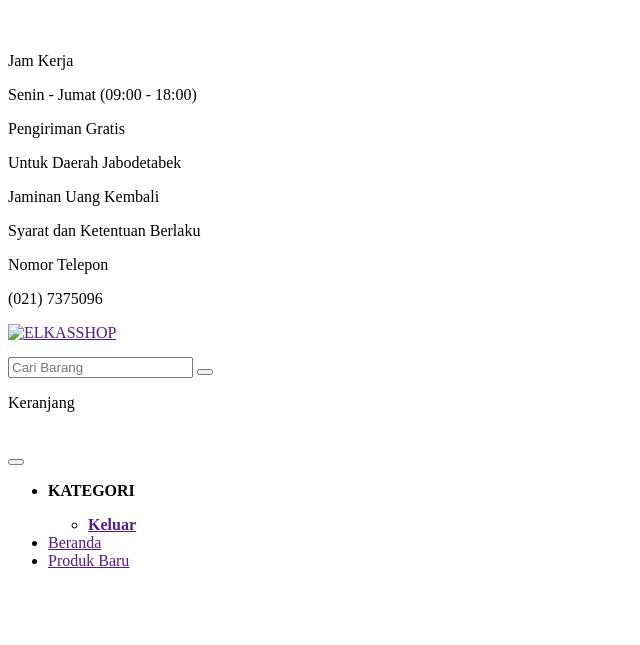
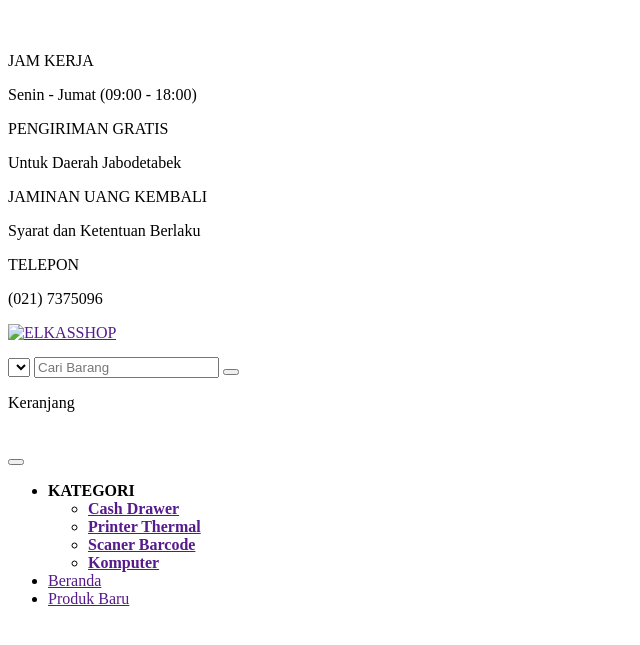
Before and after one commit to dhifaizhar/elkasshop, a PHP site: the page made by application/modules/shop/views/head_shop.php in a window 1280 px wide. Shown: the part 103-748 px from the top of the page, without its empty margins (0-640 px from the left). Run offline with PHP 8.4, Linux system fonts and the light colour scheme; the template is opened without the code that fills it, so the values that code supplies are empty.

Commit message:
edit shop

```diff
--- a/application/config/assets.php
+++ b/application/config/assets.php
@@ -1,6 +1,6 @@
 <?php  if ( ! defined('BASEPATH')) exit('No direct script access allowed');
 
-$config['assets_url'] = 'assets/';
+$config['assets_url'] = 'http://localhost/elkasshop/assets/';
 
 /* End of file assets.php */
 /* Location: ./application/config/assets.php */
--- a/application/libraries/Template.php
+++ b/application/libraries/Template.php
@@ -9,7 +9,7 @@ class Template {
 
     private $_ci;
 
-    protected $brand_name = 'CodeIgniter Skeleton';
+    protected $brand_name = 'ELKASSHOP';
     protected $title_separator = ' - ';
     protected $ga_id = FALSE; // UA-XXXXX-X
 
--- a/application/modules/shop/views/head_shop.php
+++ b/application/modules/shop/views/head_shop.php
@@ -8,6 +8,7 @@
         <link rel="stylesheet" type="text/css" href="<?php echo assets_url('css/bootstrap.css');?>"/>
         <link rel="stylesheet" type="text/css" href="<?php echo assets_url('css/font-awesome.css');?>"/>
         <link rel="stylesheet" type="text/css" href="<?php echo assets_url('css/bootstrap3-wysihtml5.min.css');?>">
+
         <script type="text/javascript" src="<?php echo assets_url('js/jquery-1.11.3.min.js');?>"></script>
         <script type="text/javascript" src="<?php echo assets_url('js/jquery-ui.js');?>"></script>
         <script type="text/javascript" src="<?php echo assets_url('js/bootstrap.min.js');?>"></script>
@@ -29,12 +30,12 @@
 			</div>
 		</nav>
         <div class="container" style="padding: 20px 0 20px 0;">
-            <div class="row small">
+            <div class="row small center-block">
                 <div class="col-lg-3 text-muted">
                     <div class="row">
-                        <div class="col-lg-3"><span class="glyphicon glyphicon-time fa-3x text-left"></div>
-                        <div class="col-lg-9">
-                            <p>Jam Kerja</p>
+                        <div class="col-lg-2"><span class="fa fa-clock-o fa-3x"></div>
+                        <div class="col-lg-10">
+                            <p>JAM KERJA</p>
                             <p>Senin - Jumat (09:00 - 18:00)</p>
                         </div>
                     </div>
@@ -43,7 +44,7 @@
                     <div class="row">
                         <div class="col-lg-2"><span class="fa fa-truck fa-3x"></div>
                         <div class="col-lg-10">
-                            <p>Pengiriman Gratis</p>
+                            <p>PENGIRIMAN GRATIS</p>
                             <p>Untuk Daerah Jabodetabek</p>
                         </div>
                     </div>
@@ -52,7 +53,7 @@
                     <div class="row">
                         <div class="col-lg-2"><span class="fa fa-money fa-3x"></div>
                         <div class="col-lg-10">
-                            <p>Jaminan Uang Kembali</p>
+                            <p>JAMINAN UANG KEMBALI</p>
                             <p>Syarat dan Ketentuan Berlaku</p>
                         </div>
                     </div>
@@ -61,7 +62,7 @@
                     <div class="row">
                         <div class="col-lg-2"><span class="fa fa-phone-square fa-3x"></div>
                         <div class="col-lg-10">
-                            <p>Nomor Telepon</p>
+                            <p>TELEPON</p>
                             <p>(021) 7375096</p>
                         </div>
                     </div>
@@ -73,8 +74,13 @@
                         <img src="<?php echo base_url('assets/images/logo.png');?>" title="ELKASSHOP" />
                     </a>
                 </div>
-                <div class="col-lg-6">
+                <div class="col-lg-7">
                     <form method="post" class="input-group form-inline form-control" style="margin-top: 15px;">
+                        <span class="input-group-btn">
+                            <select>
+                                <>
+                            </select>
+                        </span>
                         <input type="text" name="cari" class="form-control" placeholder="Cari Barang"/>
                         <span class="input-group-btn">
                             <button type="input" class="btn btn-info btn-flat">
@@ -83,7 +89,7 @@
                         </span>
                     </form>
                 </div>
-                <div class="col-lg-2" style="margin-top: 15px;">
+                <div class="col-lg-1" style="margin-top: 15px;">
                     <span class="fa fa-shopping-cart fa-2x text-info"></span><p>Keranjang</p>
                 </div>
             </div>
@@ -105,12 +111,10 @@
                                 KATEGORI <span class="caret"></span>
                             </a>
                             <ul class="dropdown-menu">
-                                <li class="box box-widget text-center">
-                                    <div class="box-body"><p></p></div>
-                                    <div class="box-footer">
-                                        <a type="button" class="btn btn-warning" href="<?php echo site_url(''); ?>"> <span class="fa fa-sign-out"></span>Keluar </a>
-                                    </div>
-                                </li>
+                                <li><a href="<?php echo site_url();?>"> Cash Drawer </a></li>
+                                <li><a href="<?php echo site_url();?>"> Printer Thermal </a></li>
+                                <li><a href="<?php echo site_url();?>"> Scaner Barcode </a></li>
+                                <li><a href="<?php echo site_url();?>"> Komputer </a></li>
                             </ul>
                         </li>
                         <li><a href="<?php echo site_url();?>"> Beranda </a></li>
```
Also changed, not shown: application/modules/shop/views/login_shop.php (+15 -26 lines), assets/images/elkashop.ico (added), assets/images/pic1.png (added), assets/images/pic3.jpg (deleted).
